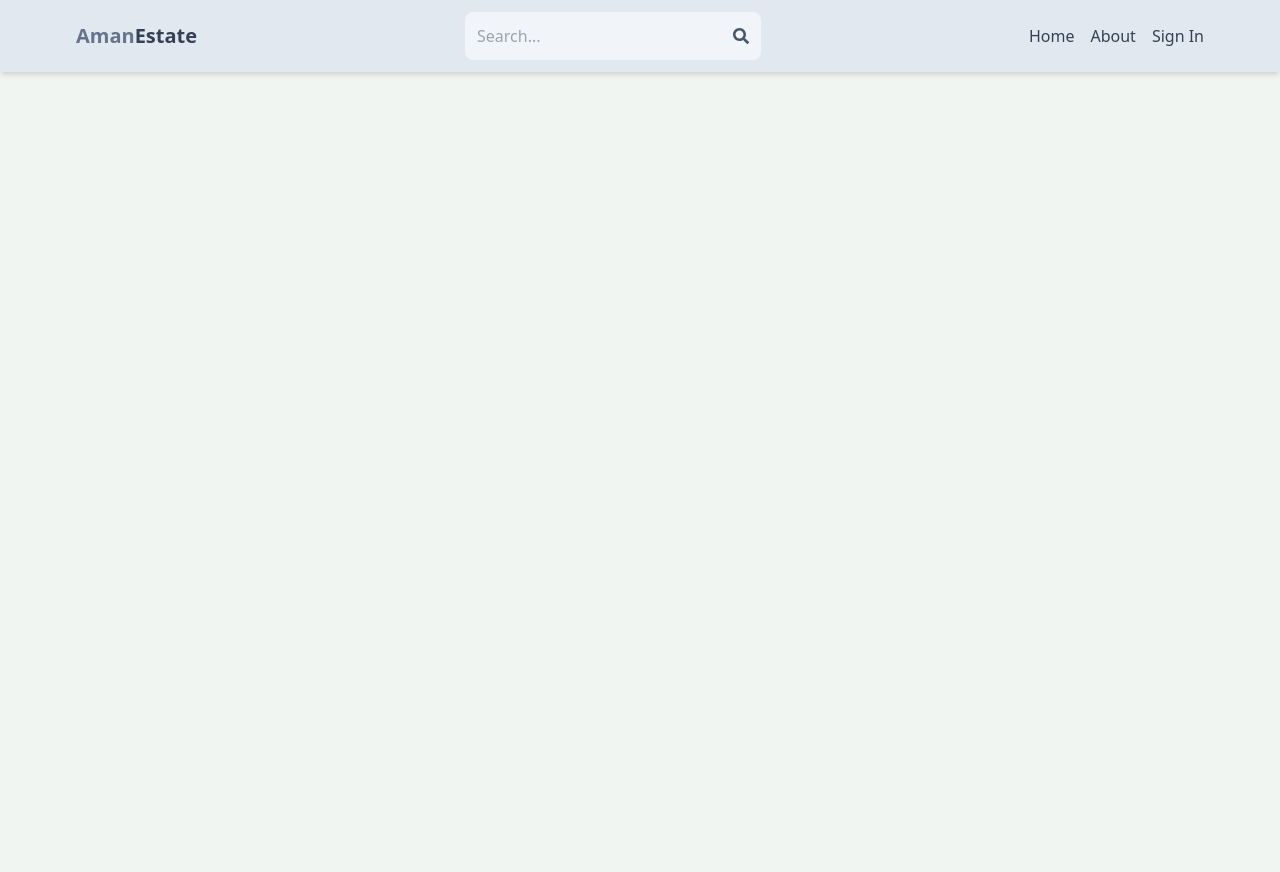
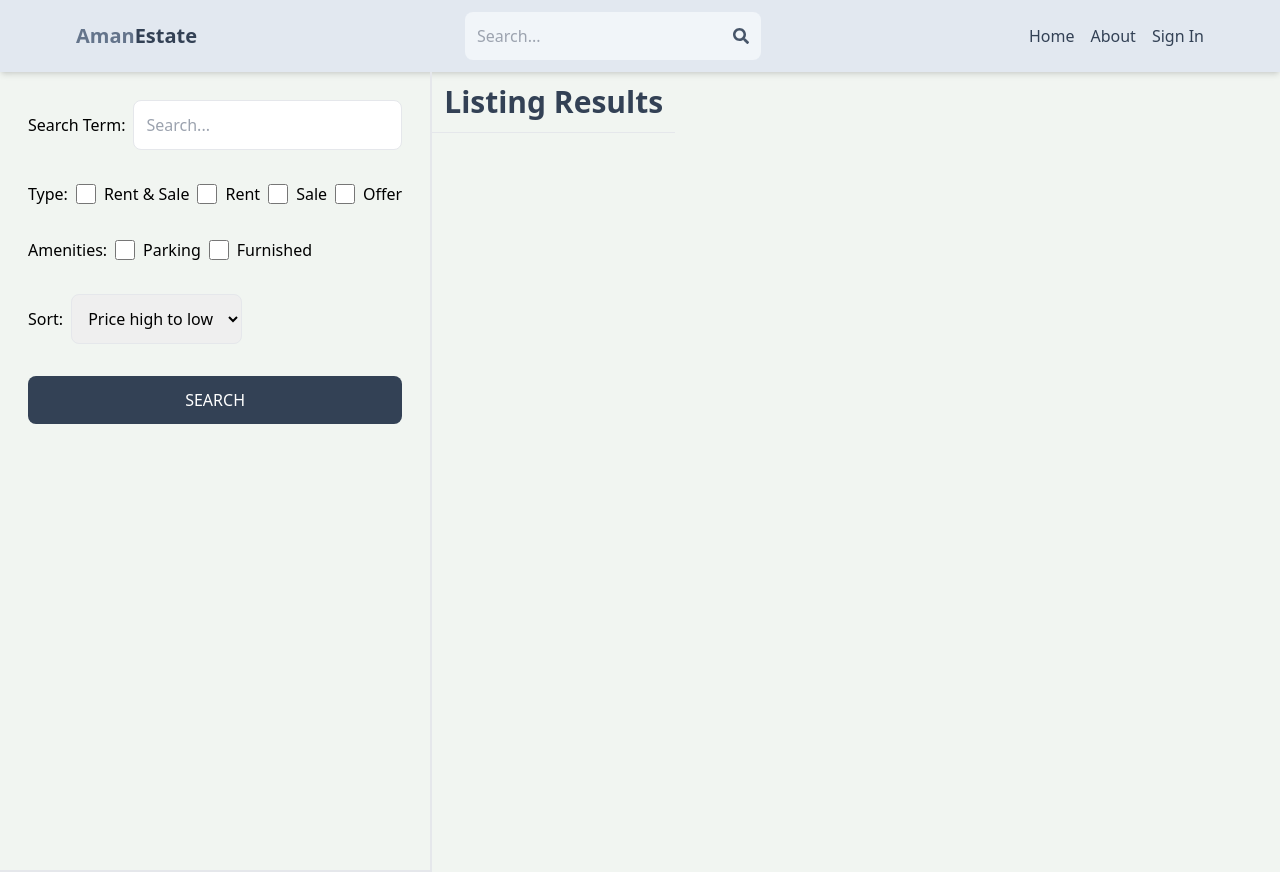
Before and after one commit to AMANSINGH5409/aman-estate, a React (Vite) app in the folder client/: page /search in a window 1280 px wide. Before the commit the page ends 800 px from the top, so only its background shows below. Built offline with nearby package versions, Linux system fonts and the light colour scheme; no server answers.

Commit message:
Create Search Page UI

```diff
--- a/client/src/App.jsx
+++ b/client/src/App.jsx
@@ -9,6 +9,7 @@ import PrivateRoute from "./components/PrivateRoute";
 import CreateListing from "./pages/CreateListing";
 import UpdateListing from "./pages/UpdateListing";
 import Listing from "./pages/Listing";
+import Search from "./pages/Search";
 
 function App() {
   return (
@@ -20,6 +21,7 @@ function App() {
         <Route path="/sign-up" element={<Signup />} />
         <Route path="/about" element={<About />} />
         <Route path="/listing/:listingId" element={<Listing />} />
+        <Route path="/search" element={<Search />} />
         <Route element={<PrivateRoute />}>
           <Route path="/profile" element={<Profile />} />
           <Route path="/create-listing" element={<CreateListing />} />
--- a/client/src/components/Header.jsx
+++ b/client/src/components/Header.jsx
@@ -10,7 +10,6 @@ const Header = () => {
 
   const handleSubmit = (e) => {
     e.preventDefault();
-    console.log("Chala");
     const urlParams = new URLSearchParams(window.location.search);
     urlParams.set("searchTerm", searchTerm);
     const searchQuery = urlParams.toString();
--- /dev/null
+++ b/client/src/pages/Search.jsx
@@ -0,0 +1,74 @@
+import React from "react";
+
+const Search = () => {
+  return (
+    <div className="flex flex-col md:flex-row">
+      <div className="p-7 border-b-2 md:border-r-2 md:min-h-screen">
+        <form className="flex flex-col gap-8">
+          <div className="flex items-center gap-2">
+            <label className="whitespace-nowrap">Search Term:</label>
+            <input
+              type="text"
+              id="searchTerm"
+              placeholder="Search..."
+              className="border rounded-lg p-3 w-full"
+            />
+          </div>
+
+          <div className="flex gap-2 flex-wrap items-center">
+            <label>Type:</label>
+            <div className="flex gap-2">
+              <input type="checkbox" id="all" className="w-5" />
+              <span>Rent & Sale</span>
+            </div>
+            <div className="flex gap-2">
+              <input type="checkbox" id="rent" className="w-5" />
+              <span>Rent</span>
+            </div>
+            <div className="flex gap-2">
+              <input type="checkbox" id="sell" className="w-5" />
+              <span>Sale</span>
+            </div>
+            <div className="flex gap-2">
+              <input type="checkbox" id="offer" className="w-5" />
+              <span>Offer</span>
+            </div>
+          </div>
+          <div className="flex gap-2 flex-wrap items-center">
+            <label>Amenities:</label>
+            <div className="flex gap-2">
+              <input type="checkbox" id="parking" className="w-5" />
+              <span>Parking</span>
+            </div>
+            <div className="flex gap-2">
+              <input type="checkbox" id="furnished" className="w-5" />
+              <span>Furnished</span>
+            </div>
+          </div>
+
+          <div className="flex items-center gap-2">
+            <label>Sort:</label>
+            <select id="sort_order" className="border rounded-lg p-3">
+              <option>Price high to low</option>
+              <option>Price low to high</option>
+              <option>Latest</option>
+              <option>Oldest</option>
+            </select>
+          </div>
+
+          <button className="bg-slate-700 text-white p-3 rounded-lg uppercase hover:opacity-95">
+            Search
+          </button>
+        </form>
+      </div>
+
+      <div className="">
+        <h1 className="text-3xl font-semibold border-b p-3 text-slate-700">
+          Listing Results
+        </h1>
+      </div>
+    </div>
+  );
+};
+
+export default Search;
```
